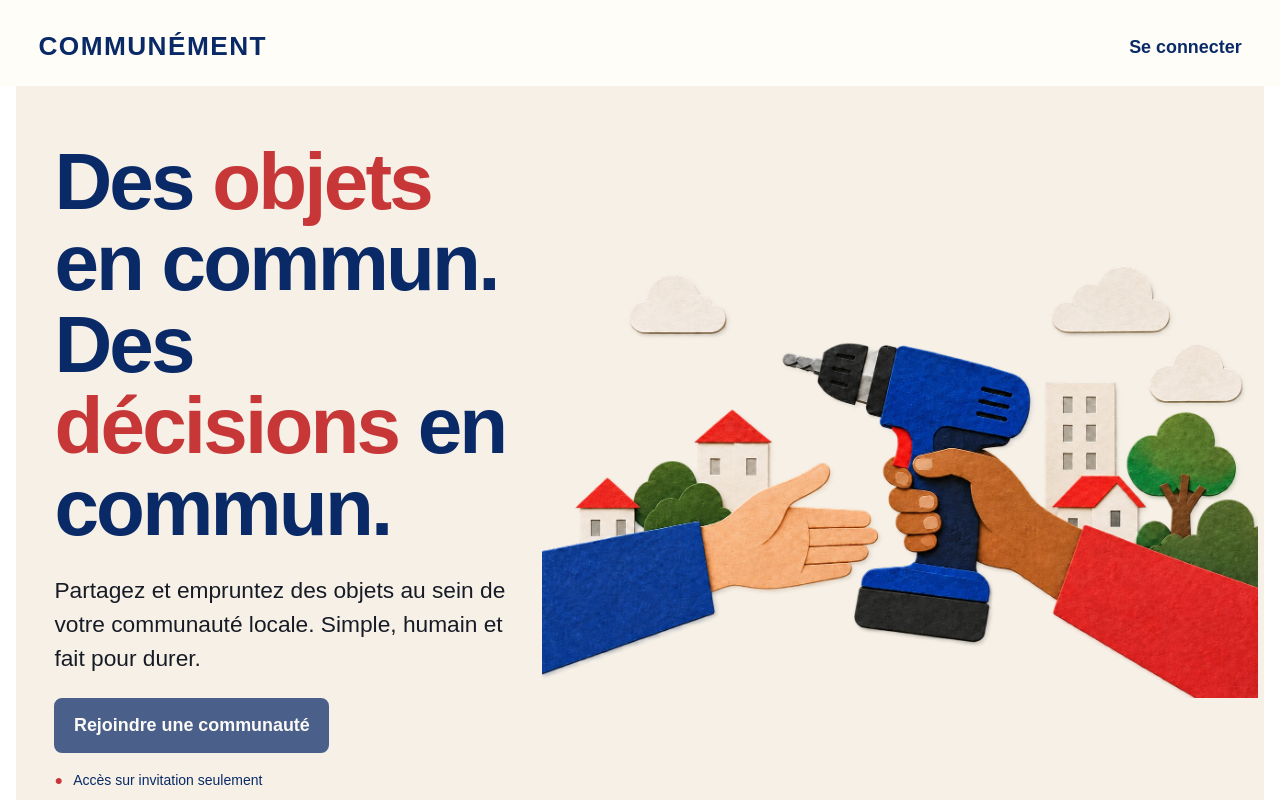
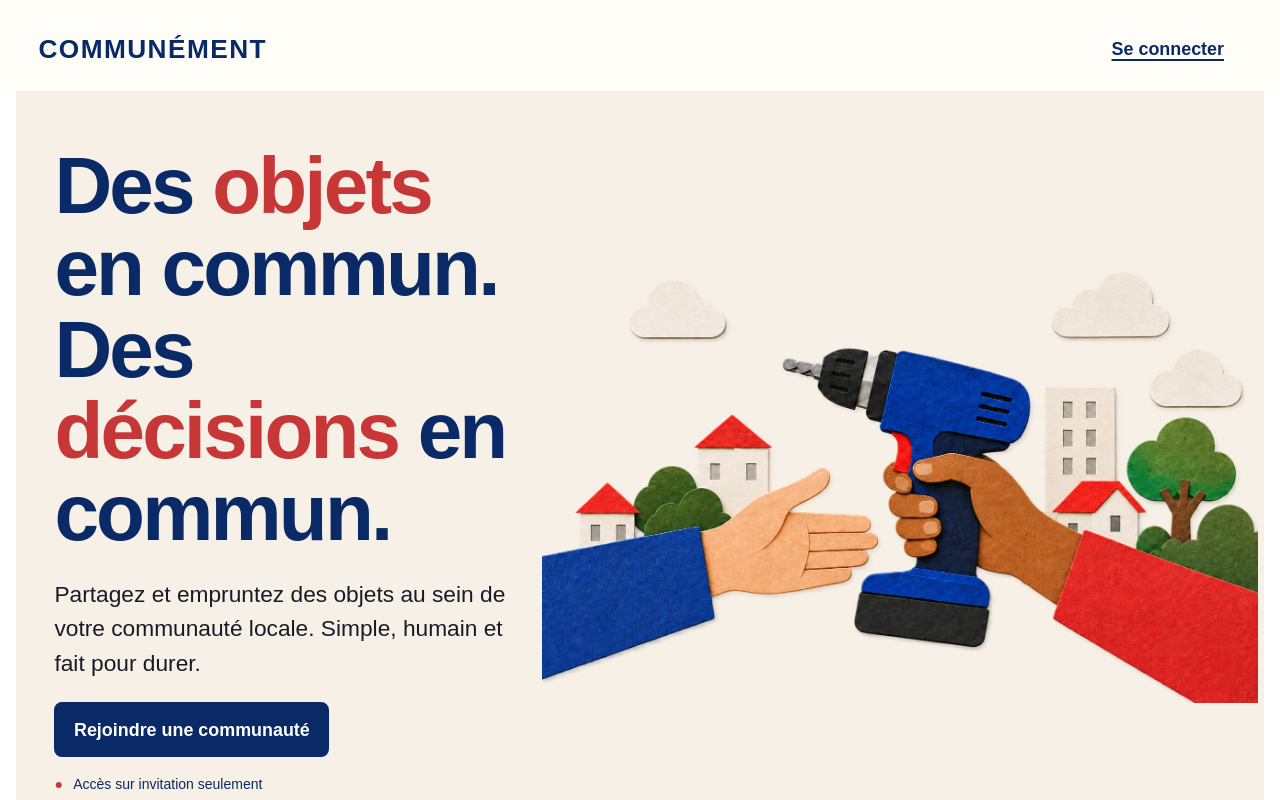
Before and after one commit to valentinritz-coder/community-tool-library, a Next.js app: page / in a window 1280 px wide. Shown: the top 800 px of the page. Built offline with nearby package versions, Linux system fonts and the light colour scheme.

Commit message:
wire public landing calls to action

```diff
--- a/src/ui/landing-page.tsx
+++ b/src/ui/landing-page.tsx
@@ -1,4 +1,5 @@
 import Image from "next/image";
+import Link from "next/link";
 
 const objects = [
   ["raclette.svg", "landing-object--raclette"],
@@ -34,12 +35,9 @@ export function LandingPage() {
       <header className="landing-header">
         <div className="landing-header__inner">
           <span className="landing-wordmark">Communément</span>
-          <span
-            className="landing-header__pending"
-            aria-label="Connexion bientôt disponible depuis cette page"
-          >
+          <Link className="landing-link-secondary" href="/app">
             Se connecter
-          </span>
+          </Link>
         </div>
       </header>
 
@@ -58,14 +56,13 @@ export function LandingPage() {
               Partagez et empruntez des objets au sein de votre communauté
               locale. Simple, humain et fait pour durer.
             </p>
-            <button
+            <Link
               className="landing-button-primary"
-              type="button"
-              disabled
+              href="/app#join-title"
               aria-describedby="invitation-cue"
             >
               Rejoindre une communauté
-            </button>
+            </Link>
             <p id="invitation-cue" className="landing-invitation-cue">
               <span aria-hidden="true">●</span> Accès sur invitation seulement
             </p>
```
Also changed, not shown: 2 other files (tests, documents, lock files or other folders).
